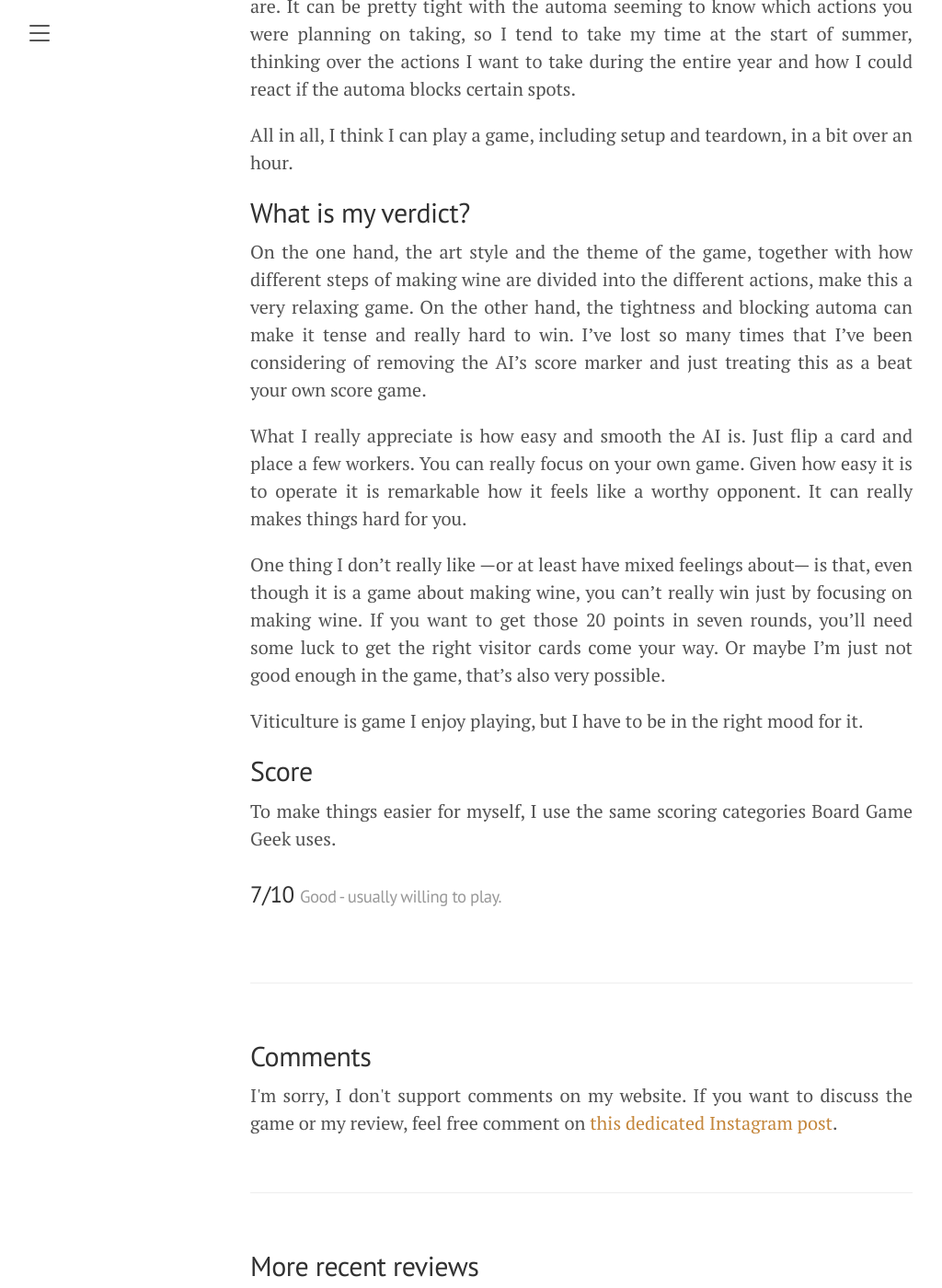
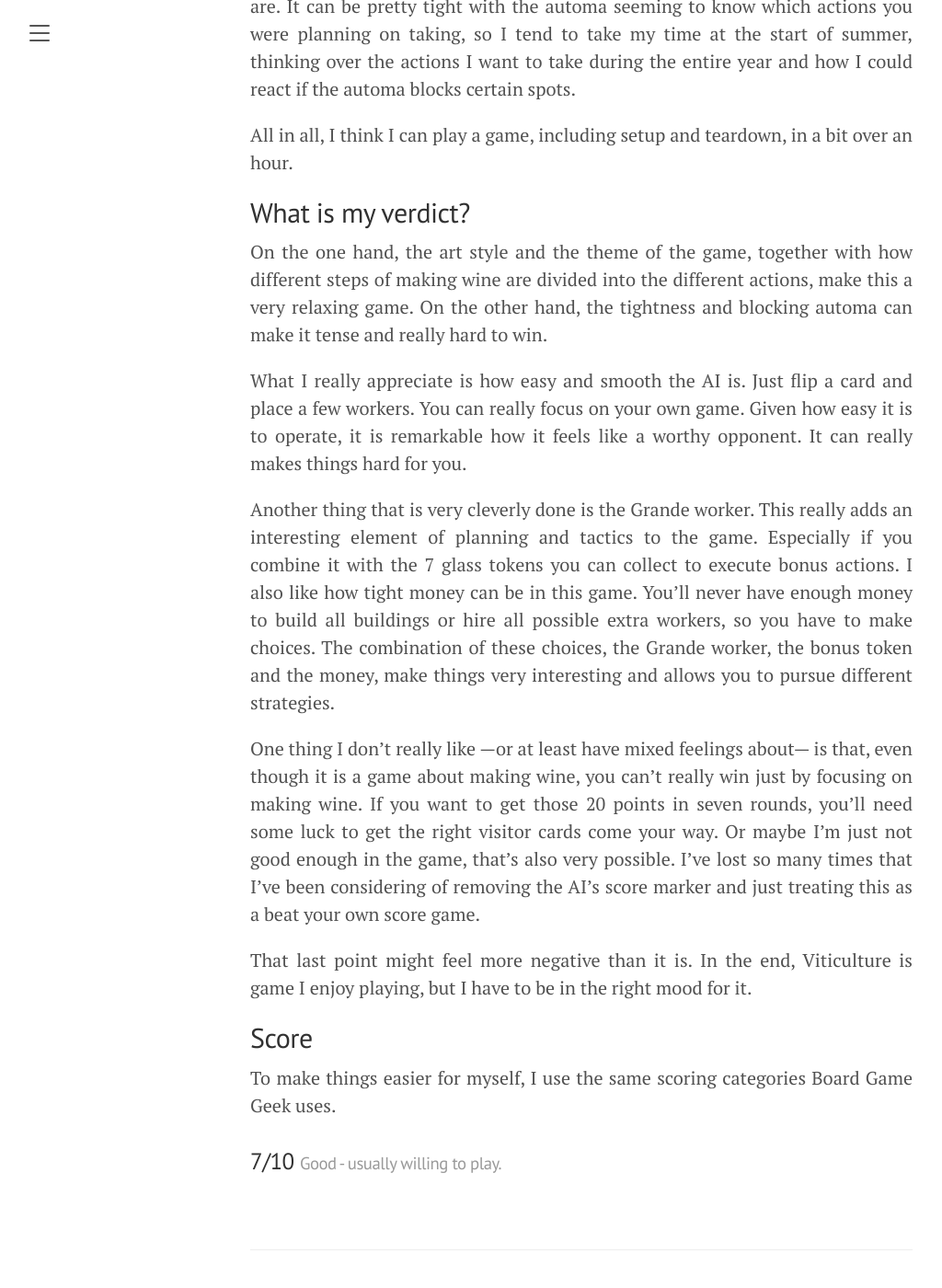
Before and after one commit to singlemeeple/singlemeeple.github.io, a Jekyll site: the page built from _posts/2022-01-22-viticulture-essential-edition-a-solo-review.md, in a window 1280 px wide and 1400 px high, scrolled down 10025 px. Shown: the whole window at 92% size, without its empty margins (8-1032 px from the left). Built offline with Jekyll 4.4.1, drawn with Linux system fonts in a browser that asks for light colours.

Commit message:
Reword my Viticulture verdict

```diff
--- a/_posts/2022-01-22-viticulture-essential-edition-a-solo-review.md
+++ b/_posts/2022-01-22-viticulture-essential-edition-a-solo-review.md
@@ -122,10 +122,12 @@
 All in all, I think I can play a game, including setup and teardown, in a bit over an hour.
 
 ## What is my verdict?
-On the one hand, the art style and the theme of the game, together with how different steps of making wine are divided into the different actions, make this a very relaxing game. On the other hand, the tightness and blocking automa can make it tense and really hard to win. I've lost so many times that I've been considering of removing the AI's score marker and just treating this as a beat your own score game.
+On the one hand, the art style and the theme of the game, together with how different steps of making wine are divided into the different actions, make this a very relaxing game. On the other hand, the tightness and blocking automa can make it tense and really hard to win.
 
-What I really appreciate is how easy and smooth the AI is. Just flip a card and place a few workers. You can really focus on your own game. Given how easy it is to operate it is remarkable how it feels like a worthy opponent. It can really makes things hard for you.
+What I really appreciate is how easy and smooth the AI is. Just flip a card and place a few workers. You can really focus on your own game. Given how easy it is to operate, it is remarkable how it feels like a worthy opponent. It can really makes things hard for you.
 
-One thing I don't really like —or at least have mixed feelings about— is that, even though it is a game about making wine, you can't really win just by focusing on making wine. If you want to get those 20 points in seven rounds, you'll need some luck to get the right visitor cards come your way. Or maybe I'm just not good enough in the game, that's also very possible.
+Another thing that is very cleverly done is the Grande worker. This really adds an interesting element of planning and tactics to the game. Especially if you combine it with the 7 glass tokens you can collect to execute bonus actions. I also like how tight money can be in this game. You'll never have enough money to build all buildings or hire all possible extra workers, so you have to make choices. The combination of these choices, the Grande worker, the bonus token and the money, make things very interesting and allows you to pursue different strategies.
 
-Viticulture is game I enjoy playing, but I have to be in the right mood for it.
+One thing I don’t really like —or at least have mixed feelings about— is that, even though it is a game about making wine, you can’t really win just by focusing on making wine. If you want to get those 20 points in seven rounds, you’ll need some luck to get the right visitor cards come your way. Or maybe I’m just not good enough in the game, that’s also very possible. I’ve lost so many times that I’ve been considering of removing the AI’s score marker and just treating this as a beat your own score game.
+
+That last point might feel more negative than it is. In the end, Viticulture is game I enjoy playing, but I have to be in the right mood for it.
```
